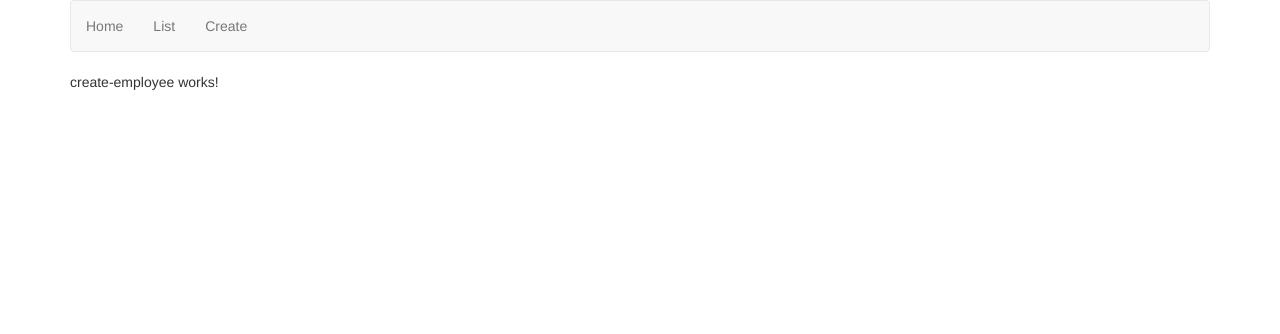
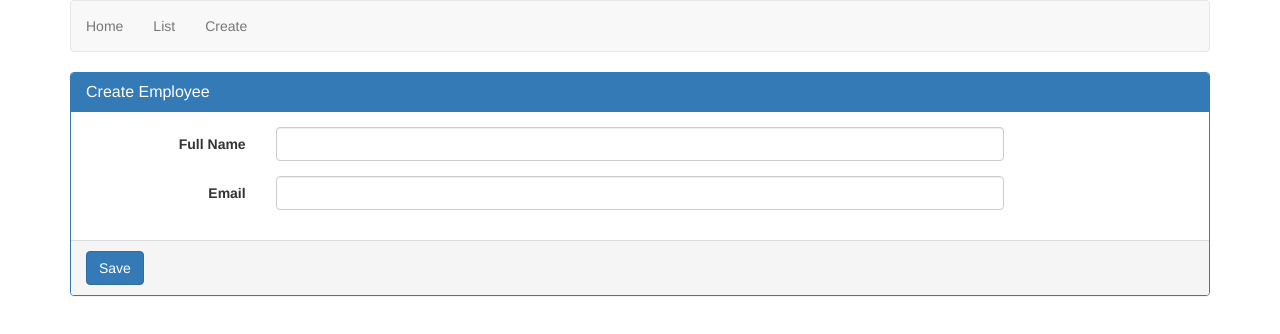
Before and after one commit to SivaGK/angular-learning-by-sivagk, an Angular app: page /create in a window 1280 px wide. Shown: the top 334 px of the page. Built offline with nearby package versions, Linux system fonts and the light colour scheme.

Commit message:
Reactive Forms in Angular

```diff
--- a/src/app/app-routing.module.ts
+++ b/src/app/app-routing.module.ts
@@ -25,3 +25,6 @@ const appRoutes: Routes = [
   exports: [ RouterModule ]
 })
 export class AppRoutingModule { }
+
+
+//https://stackblitz.com/github/gothinkster/angular-realworld-example-app?file=src%2Fapp%2Fapp.module.ts
--- a/src/app/employee/create-employee/create-employee.component.html
+++ b/src/app/employee/create-employee/create-employee.component.html
@@ -1,3 +1,26 @@
-<p>
-create-employee works!
-</p>
+<form class="form-horizontal" [formGroup]="employeeForm">
+	<div class="panel panel-primary">
+		<div class="panel-heading">
+			<h3 class="panel-title">Create Employee</h3>
+		</div>
+		<div class="panel-body">
+			<div class="form-group">
+				<label class="col-sm-2 control-label" for="fullName">Full Name</label>
+        <div class="col-sm-8">
+          <input id="fullName" type="text" class="form-control" formControlName="fullName">
+        </div>
+      </div>
+
+      <div class="form-group">
+        <label class="col-sm-2 control-label" for="email">Email</label>
+        <div class="col-sm-8">
+          <input id="email" type="text" class="form-control" formControlName="email">
+        </div>
+      </div>
+
+    </div>
+    <div class="panel-footer">
+      <button class="btn btn-primary" type="submit" (click)="onSubmit();">Save</button>
+    </div>
+  </div>
+</form>
--- a/src/app/employee/create-employee/create-employee.component.ts
+++ b/src/app/employee/create-employee/create-employee.component.ts
@@ -1,4 +1,5 @@
 import { Component, OnInit } from '@angular/core';
+import { FormGroup, FormControl } from '@angular/forms';
 
 @Component({
   selector: 'app-create-employee',
@@ -6,10 +7,16 @@ import { Component, OnInit } from '@angular/core';
   styleUrls: ['./create-employee.component.css']
 })
 export class CreateEmployeeComponent implements OnInit {
-
+  employeeForm: FormGroup;
   constructor() { }
 
   ngOnInit() {
+    this.employeeForm = new FormGroup({
+      fullName: new FormControl(),
+      email: new FormControl()
+    });
   }
-
+  onSubmit(): void {
+    console.log(this.employeeForm.value);
+  }
 }
--- a/src/app/home.ts
+++ b/src/app/home.ts
@@ -3,8 +3,12 @@ import { HelloComponent  } from  './hello.component';
 @Component({
   selector: 'home',
   template: `<hello name="{{ name }}"></hello>
-<p>
-	Start editing to see some magic happen :)
+<p class="list-group-item-info list-group-item">
+ Angular is a JavaScript framework for building web applications and apps in JavaScript, html, and TypeScript, which is a superset of JavaScript. Angular provides built-in features for animation, http service, and materials which in turn has features such as auto-complete, navigation, toolbar, menus, etc.
+	Start learning to see some magic happen :)
+</p>
+<p class="list-group-item-warning list-group-item">
+ Working with employee details in an organization.
 </p>`,
   styles: [`h1 { font-family: Lato; }`]
 })
```
Also changed, not shown: src/app/app.module.ts (+6 -6 lines).
